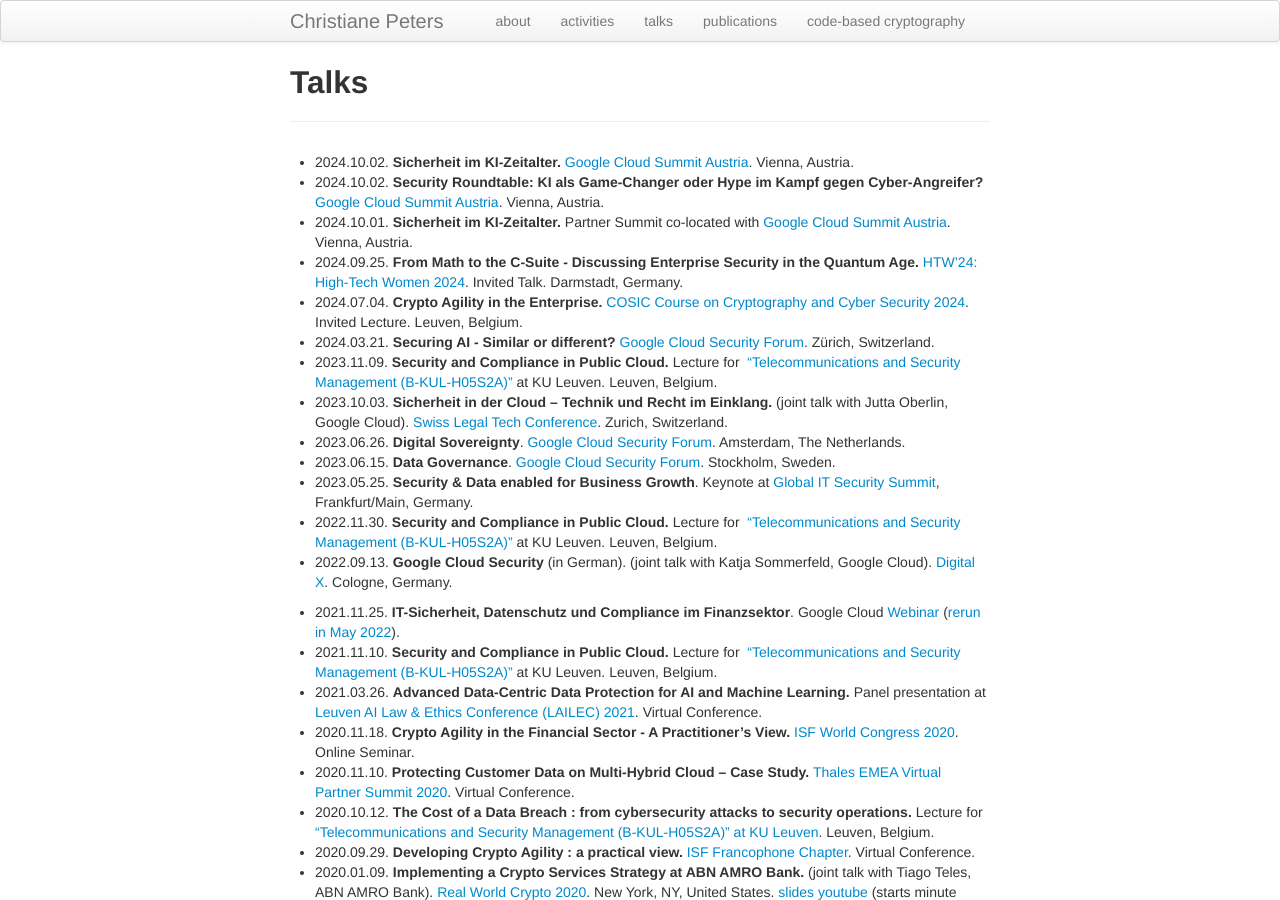
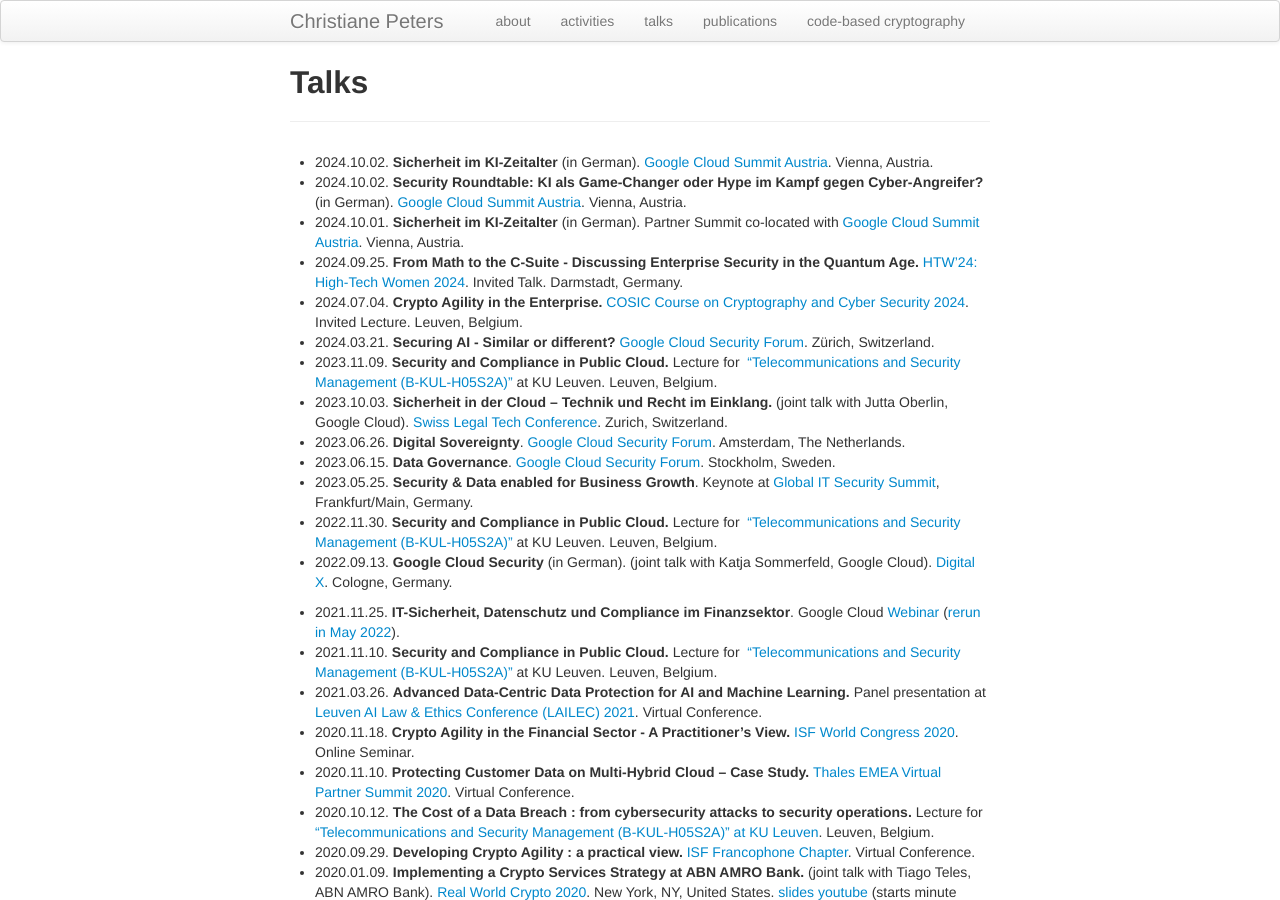
Before and after one commit to christianepeters/christianepeters.github.io, a Jekyll site: the page built from talks.md, in a window 1280 px wide and 900 px high. Built offline with Jekyll 4.4.1, drawn with Linux system fonts in a browser that asks for light colours.

Commit message:
Update talks.md

```diff
--- a/talks.md
+++ b/talks.md
@@ -3,9 +3,9 @@
 layout: page
 ---
 
-- 2024.10.02. **Sicherheit im KI-Zeitalter.** [Google Cloud Summit Austria](https://cloudonair.withgoogle.com/events/summit-oesterreich-2024). Vienna, Austria.
-- 2024.10.02. **Security Roundtable: KI als Game-Changer oder Hype im Kampf gegen Cyber-Angreifer?** [Google Cloud Summit Austria](https://cloudonair.withgoogle.com/events/summit-oesterreich-2024). Vienna, Austria.
-- 2024.10.01. **Sicherheit im KI-Zeitalter.** Partner Summit co-located with [Google Cloud Summit Austria](https://cloudonair.withgoogle.com/events/summit-oesterreich-2024). Vienna, Austria.
+- 2024.10.02. **Sicherheit im KI-Zeitalter** (in German). [Google Cloud Summit Austria](https://cloudonair.withgoogle.com/events/summit-oesterreich-2024). Vienna, Austria.
+- 2024.10.02. **Security Roundtable: KI als Game-Changer oder Hype im Kampf gegen Cyber-Angreifer?** (in German). [Google Cloud Summit Austria](https://cloudonair.withgoogle.com/events/summit-oesterreich-2024). Vienna, Austria.
+- 2024.10.01. **Sicherheit im KI-Zeitalter** (in German). Partner Summit co-located with [Google Cloud Summit Austria](https://cloudonair.withgoogle.com/events/summit-oesterreich-2024). Vienna, Austria.
 - 2024.09.25. **From Math to the C-Suite - Discussing Enterprise Security in the Quantum Age.** [HTW'24: High-Tech Women 2024](https://hightechwomen.org/). Invited Talk. Darmstadt, Germany.
 - 2024.07.04. **Crypto Agility in the Enterprise.** [COSIC Course on Cryptography and Cyber Security 2024](https://www.esat.kuleuven.be/cosic/events/cosic-course/programme/). Invited Lecture. Leuven, Belgium.
 - 2024.03.21. **Securing AI - Similar or different?** [Google Cloud Security Forum](https://rsvp.withgoogle.com/events/security-forum-zurich-2024). Zürich, Switzerland.
```
